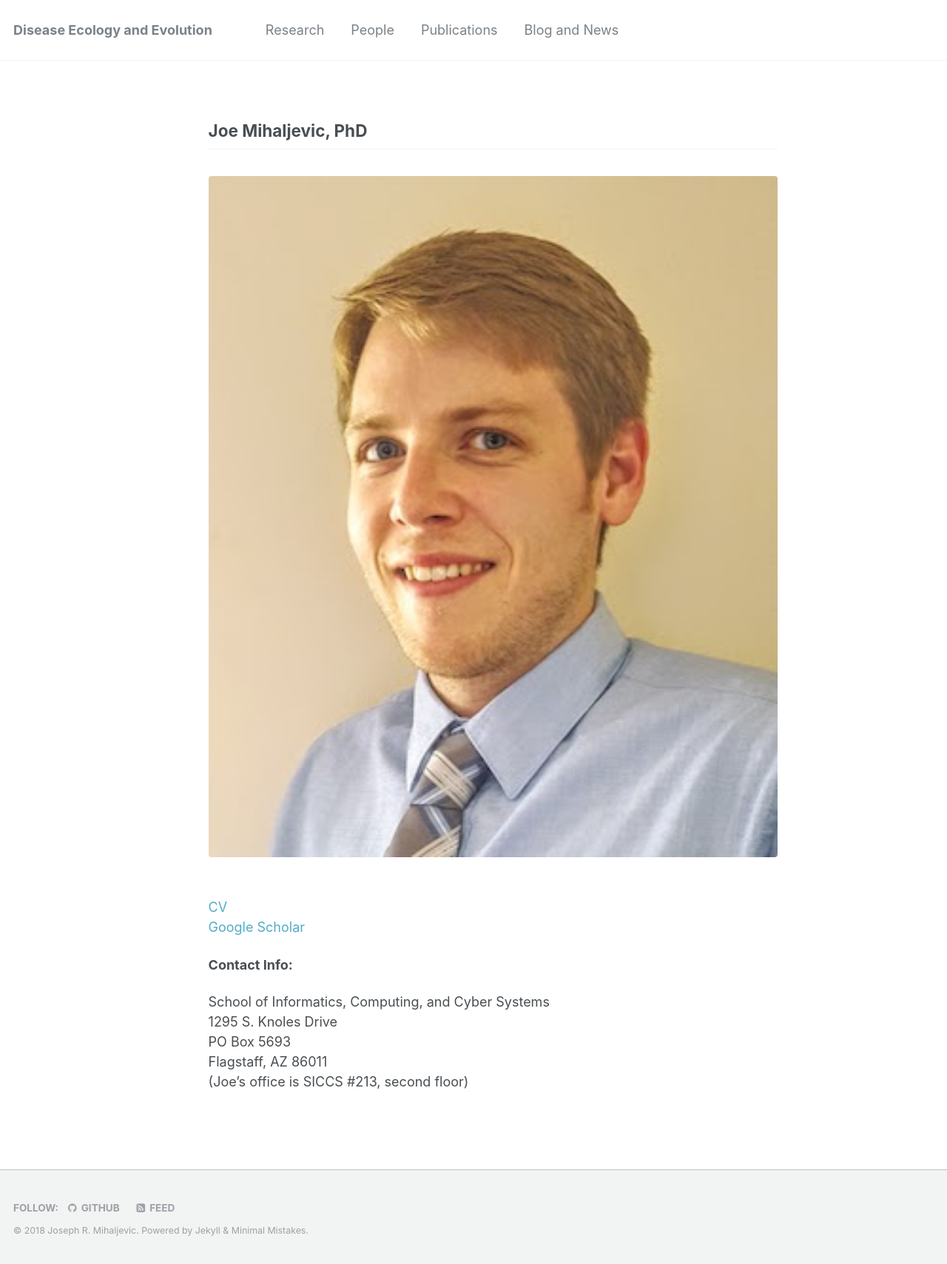
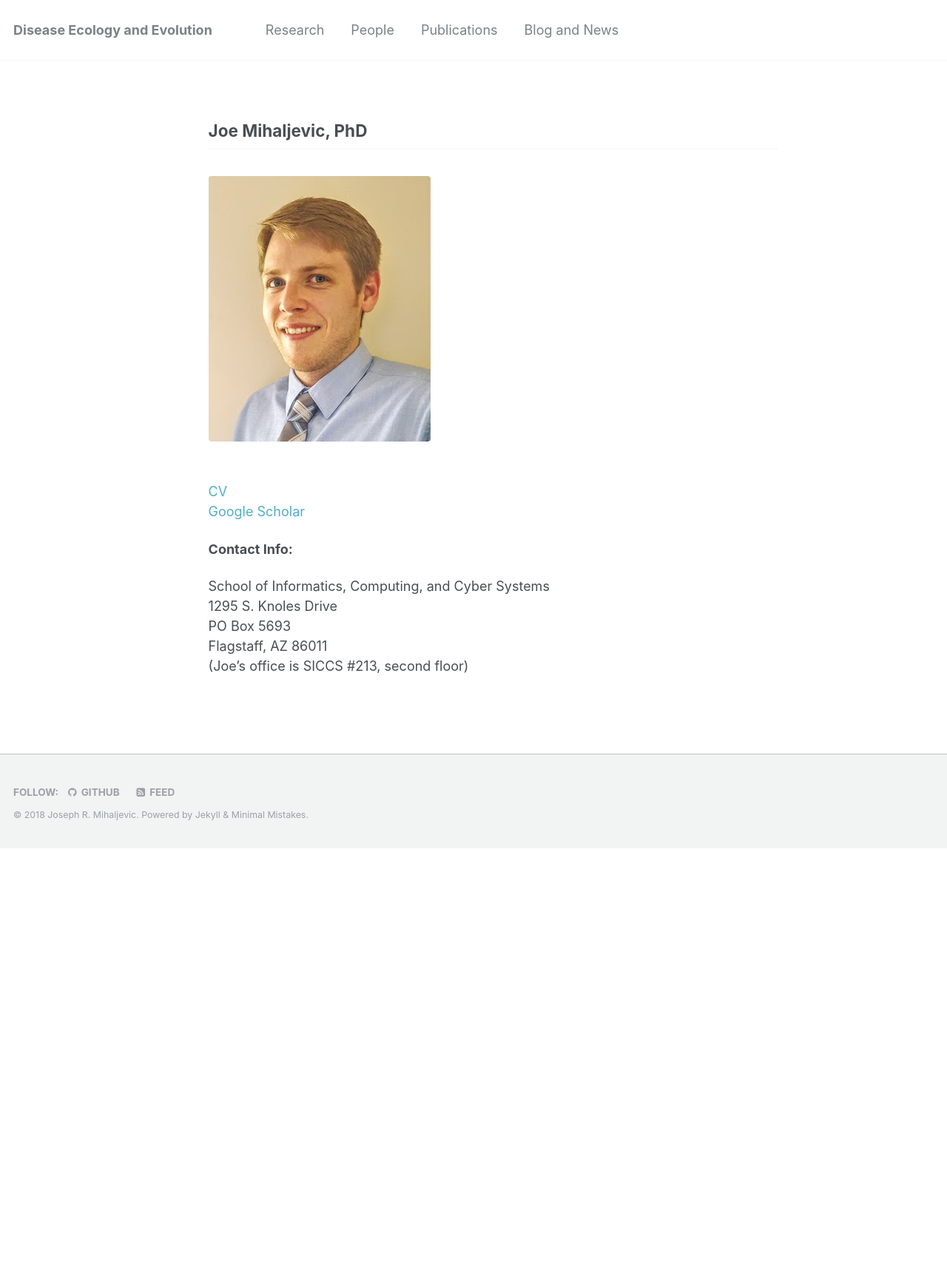
Before and after one commit to jrmihalj/jrmihalj.github.io, a Jekyll site: the page built from _pages/people.md, in a window 1280 px wide. Shown: the whole page at 74% size. Built offline with Jekyll 4.4.1, drawn with Linux system fonts in a browser that asks for light colours; our own code applies the rules of GitHub Pages for plain Markdown files; after the commit the page ends 1147 px from its top, so only the background shows below that.

Commit message:
new people page, test

```diff
--- a/_pages/people.md
+++ b/_pages/people.md
@@ -6,7 +6,7 @@ permalink: /people/
 
 ## Joe Mihaljevic, PhD
 <figure>
-  <img src="/images/bio-photo.jpg" width="300" height="359" style="float:left">
+  <img src="/images/bio-photo.jpg" style="float:left;width:300px;height:359px">
 </figure>
 
 
```
